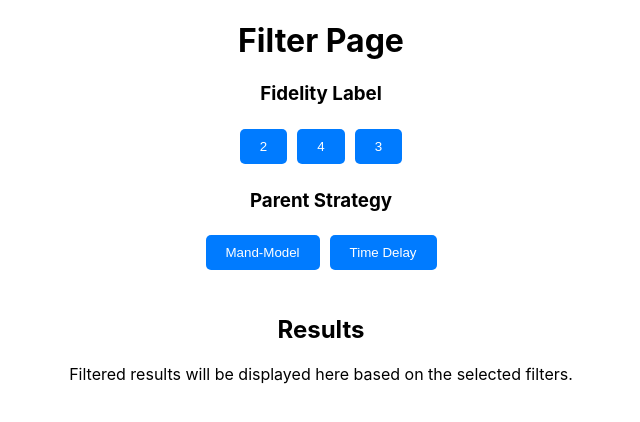
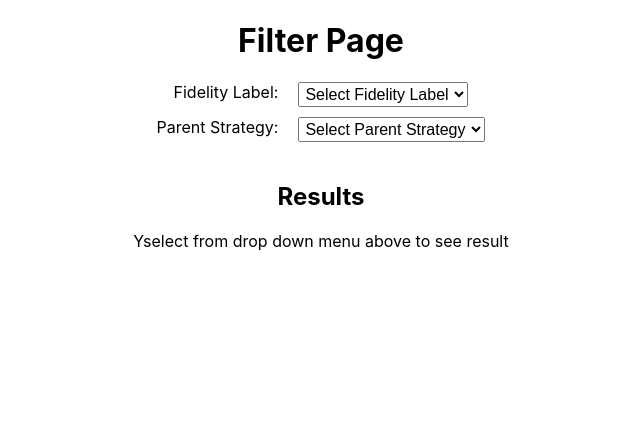
Before and after one commit to JinchengLyu/AI4Behavior, a React (Create React App) app: page / in a window 1280 px wide. Shown: the top 422 px of the page, without its empty margins (319-959 px from the left). Built offline with nearby package versions, Linux system fonts and the light colour scheme.

Commit message:
improved structure, able to select muilti filter now

```diff
--- a/src/App.css
+++ b/src/App.css
@@ -3,6 +3,10 @@
   pointer-events: none;
 }
 
+.App {
+  text-align: center;
+  padding: 20px;
+}
 @media (prefers-reduced-motion: no-preference) {
   .App-logo {
     animation: App-logo-spin infinite 20s linear;
@@ -33,33 +37,42 @@
   }
 }
 
-.App {
-  text-align: center;
+hr{
+  margin-top: 2ex;
+  margin-bottom: 2ex;
 }
 
+
 .filter-row {
-  margin: 20px 0;
+  margin: 10px 0;
+  display: flex;
+  justify-content: center;
+  gap: 20px;  /* Add space between filters */
 }
 
-.filter-buttons button {
-  margin: 5px;
-  padding: 10px 20px;
-  background-color: #007bff;
-  color: white;
-  border: none;
-  border-radius: 5px;
-  cursor: pointer;
-}
-
-.filter-buttons button:hover {
-  background-color: #0056b3;
+.filter-row select {
+  padding: 2px;
+  font-size: 16px;
 }
 
 .results {
   margin-top: 40px;
+  text-align: center;
 }
 
-hr{
-  margin-top: 2ex;
-  margin-bottom: 2ex;
+body, html {
+  display: flex;
+  justify-content: center;
+  align-items: center;
+  margin: 0;
 }
+
+.App {
+  max-width: 800px; /* Adjust width as needed */
+  width: 100%;
+}
+
+.header{
+  margin: 40px,0;
+  text-align: center;
+}
--- a/src/App.js
+++ b/src/App.js
@@ -1,70 +1,100 @@
 import React from "react";
-import { useContext, useState } from "react";
+import { useContext, useState, useEffect } from "react";
 import "./App.css";
 import { DataContext } from "./DataContext";
-import Filter from './Filter';
-import VideoDisplay from './VideoDisplay';
+import Filter from "./Filter";
+import VideoDisplay from "./VideoDisplay";
+import { colors } from "@mui/material";
 
 const App = () => {
   const data = useContext(DataContext);
-  // console.log("data", data);
+  console.log("data", data);
   const [videoData, setVideoData] = useState([]);
   const [filter1, setFilter1] = useState(null);
   const [filter2, setFilter2] = useState(null);
-  const [filter1Label, setFilter1Label] = useState("Fidelity Label"); // Fix typo
-  const [filter2Label, setFilter2Label] = useState("Parent Strategy"); // Fix typo
+  const [filter1Label, setFilter1Label] = useState("Fidelity Label");
+  const [filter2Label, setFilter2Label] = useState("Parent Strategy");
 
   const cleanOptions = (col) => {
     const cleaned = new Set();
     for (let i = 0; i < data.length; i++) {
       cleaned.add(data[i][col]);
     }
-    // console.log("cleaned", cleaned);
+    console.log("cleaned options for", col, cleaned); // Debug print
     return Array.from(cleaned);
   };
 
-  const handleFilter1Click = (option) => {
-    setFilter1(option);
-    const filteredData = data.filter((item) => item[filter1Label] === option);
-    // console.log(filteredData);
-    const updatedVideoData = filteredData.map((item) => ({
+  const filterData = (filter1, filter2) => {
+    console.log("Filtering data with:", filter1, filter2); // Debug print
+    if ( filter1===null && filter2===null){
+      return [null];
+    }
+    let filteredData = data;
+    if (filter1) {
+      filteredData = filteredData.filter(
+        (item) => item[filter1Label] == filter1
+      );
+    }
+    if (filter2) {
+      filteredData = filteredData.filter(
+        (item) => item[filter2Label] === filter2
+      );
+    }
+    console.log("filteredData:", filteredData); // Debug print
+    return filteredData.map((item) => ({
       src: `./videos/${item["Video"]}`,
       description: item["Transcript"],
     }));
-    setVideoData(updatedVideoData);
   };
 
-  const handleFilter2Click = (option) => {
+  useEffect(() => {
+    const updatedVideoData = filterData(filter1, filter2);
+    setVideoData(updatedVideoData);
+    console.log("updatedVideoData:", updatedVideoData); // Debug print
+  }, [filter1, filter2, data]);
+
+  const handleFilter1Change = (option) => {
+    setFilter1(option);
+  };
+
+  const handleFilter2Change = (option) => {
     setFilter2(option);
-    // Logic to update results based on filter2
-    const filteredData = data.filter((item) => item[filter2Label] === option);
-    // console.log(filteredData);
-    const updatedVideoData = filteredData.map((item) => ({
-      src: `./videos/${item["Video"]}`,
-      description: item["Transcript"],
-    }));
-    setVideoData(updatedVideoData);
   };
 
   return (
-    <div className="App">
-      <h1>Filter Page</h1>
+    <div>
+      <h1 className="header">Filter Page</h1>
       <Filter
         label={filter1Label}
         options={cleanOptions(filter1Label)}
-        onClick={handleFilter1Click}
+        onChange={handleFilter1Change}
       />
       <Filter
         label={filter2Label}
         options={cleanOptions(filter2Label)}
-        onClick={handleFilter2Click}
+        onChange={handleFilter2Change}
       />
       <div className="results">
-        <h2>Results</h2>
-        {!filter1 && !filter2 && (
-          <p>Filtered results will be displayed here based on the selected filters.</p>
+        <h2 className="header">Results</h2>
+        {videoData.length === 0 && (
+          <>
+            <p>Your filter conbination have no match, try something else.</p>
+            <p>
+              this page developed by JL from
+              <span style={{ color: "red" }}> 4</span>
+              <span style={{ color: "green" }}>0</span>
+              <span style={{ color: "blue" }}>4</span>
+              <span>Nfound </span>
+              with help of AI
+            </p>
+          </>
         )}
-        {Array.isArray(videoData) &&
+        {videoData[0] === null && (
+          <>
+            <p>Yselect from drop down menu above to see result</p>
+          </>
+        )}
+        {videoData.length > 0 && videoData[0]!=null &&
           videoData.map((video, index) => (
             <VideoDisplay
               key={index}
--- a/src/Filter.js
+++ b/src/Filter.js
@@ -1,16 +1,15 @@
 import React from 'react';
 
-const Filter = ({ label, options, onClick }) => {
+const Filter = ({ label, options, onChange }) => {
     return (
         <div className="filter-row">
-            <h3>{label}</h3>
-            <div className="filter-buttons">
+            {label}:
+            <select onChange={(e) => onChange(e.target.value)}>
+                <option value="">Select {label}</option>
                 {options.map(option => (
-                    <button key={option} onClick={() => onClick(option)}>
-                        {option}
-                    </button>
+                    <option key={option} value={option}>{option}</option>
                 ))}
-            </div>
+            </select>
         </div>
     );
 };
```
